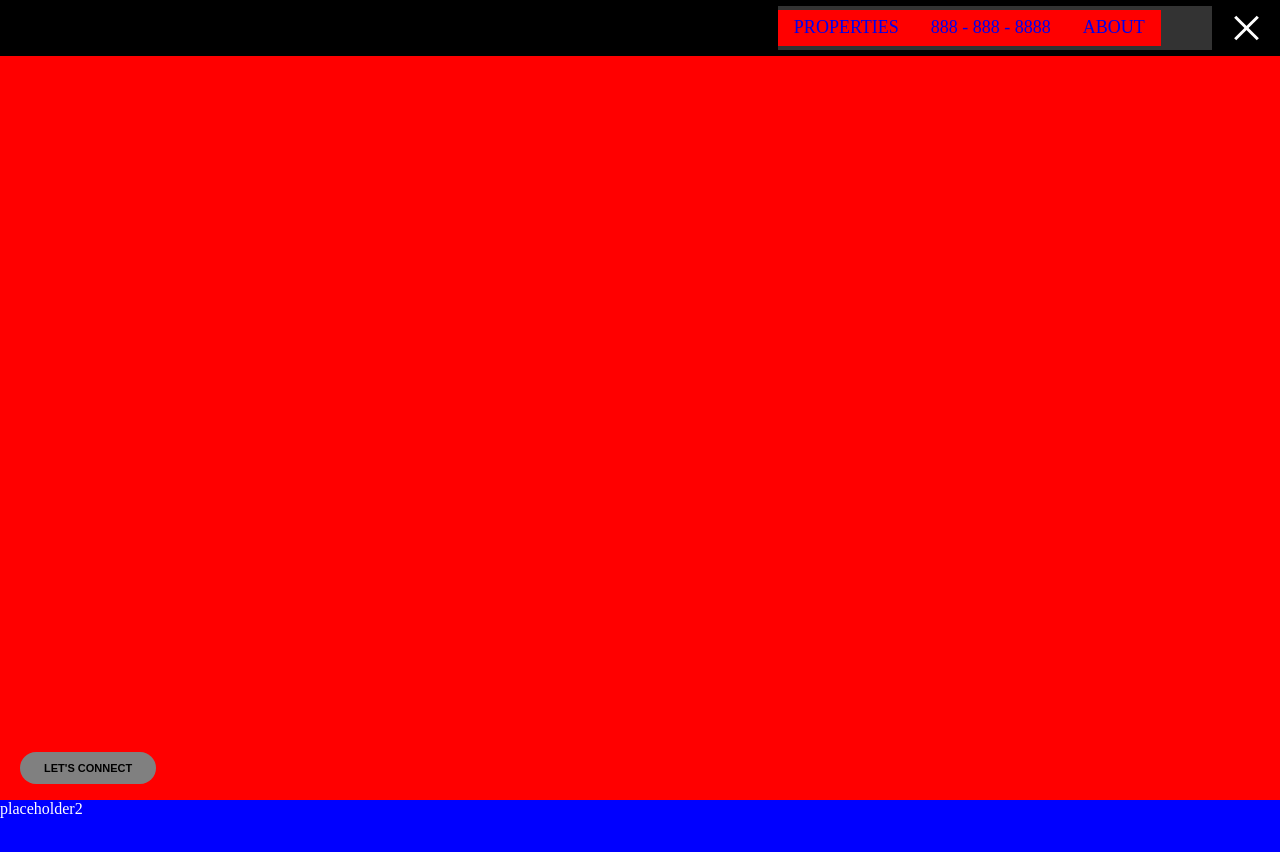
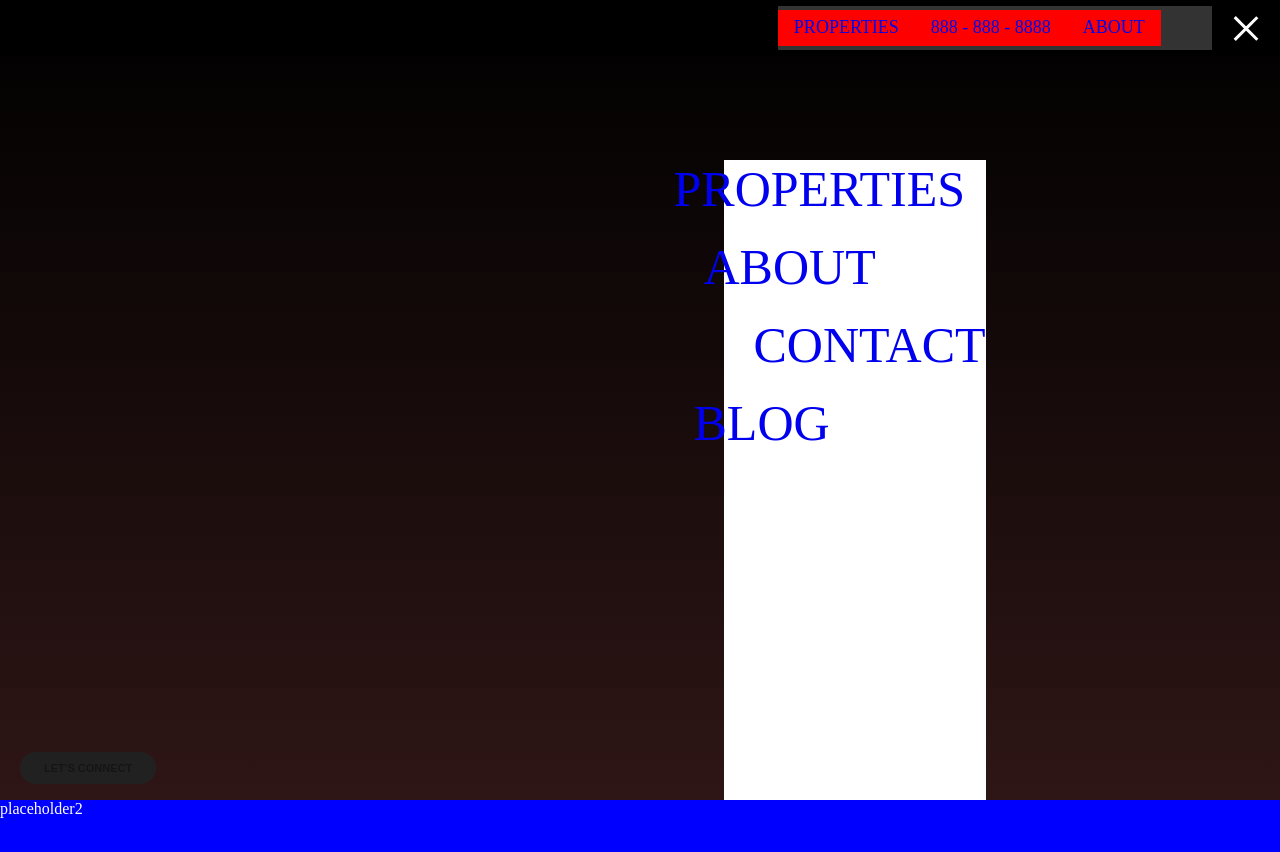
Before and after one commit to Protocythr/Realestate-Website, a React (Vite) app: page / in a window 1280 px wide. Both pictures are taken after a click on the button 1246 px from the left and 28 px from the top of the page. Shown: the top 852 px of the page. Built offline with nearby package versions, Linux system fonts and the light colour scheme.

Commit message:
created overlay menu and menu items

```diff
--- a/src/App.jsx
+++ b/src/App.jsx
@@ -1,18 +1,28 @@
 import { ConnectButton } from "./ConnectButton"
 import { Frontpage } from "./Frontpage"
 import { Navbar } from "./Navbar"
+import { useState } from "react"
+import { Overlay } from "./Overlay"
+import './Overlay.css'
 import './ContentStyles.css'
 import './UIElements.css'
 
 function App() {
 
+  const [showOverlay, setShowOverlay] = useState(false);
+
+  function toggleOverlay() {
+    setShowOverlay(prev => !prev);
+  }
+
   return (
     <>
       <Frontpage/>
-      <Navbar/>
       <ConnectButton/>
+      <Overlay visible={showOverlay} />
+      <Navbar toggleOverlay={toggleOverlay}/>
     </>
-  )
+  );
 }
 
 export default App
--- a/src/NavbarElement.jsx
+++ b/src/LinkedElement.jsx
@@ -1,4 +1,4 @@
-export function NavbarElement({ txtColor, txt, link }) {
+export function LinkedElement({ txtColor, txt, link }) {
     return (
       <li className="nbe" style={{ color: txtColor }}>
         <a href={link} className="nbe-link">
--- /dev/null
+++ b/src/Menu.jsx
@@ -0,0 +1,20 @@
+import { MenuItem } from './MenuItem'
+
+export function Menu(){
+    return(
+        <ul className="menu">
+            <li className="menu-item one">
+                <MenuItem txtColor="white" txt="PROPERTIES" link="./placeholder" />
+            </li>
+            <li className="menu-item two">
+                <MenuItem txtColor="white" txt="ABOUT" link="./placeholder" />
+            </li>
+            <li className="menu-item three">
+                <MenuItem txtColor="white" txt="CONTACT" link="./placeholder" />
+            </li>
+            <li className="menu-item four">
+                <MenuItem txtColor="white" txt="BLOG" link="./placeholder" />
+            </li>
+        </ul>
+    )
+}
--- a/src/MenuBtn.jsx
+++ b/src/MenuBtn.jsx
@@ -1,10 +1,14 @@
 import { useState } from 'react'
-import Hamburger from 'hamburger-react'
+import { Sling as Hamburger } from 'hamburger-react'
 
-export function MenuBtn() {
+export function MenuBtn({toggleOverlay}) {
   const [isOpen, setOpen] = useState(false)
 
   return (
-    <Hamburger toggled={isOpen} toggle={setOpen} color='white'/>
+    <Hamburger
+    toggled={isOpen}
+    toggle={setOpen}
+    onToggle={() => toggleOverlay()}
+    color='white'/>
   )
 }
--- /dev/null
+++ b/src/MenuItem.jsx
@@ -0,0 +1,9 @@
+export function MenuItem({ txtColor, txt, link }) {
+    return (
+      <li style={{ color: txtColor }}>
+        <a href={link} className="mi-link">
+          {txt}
+        </a>
+      </li>
+    )
+  }
--- a/src/Navbar.jsx
+++ b/src/Navbar.jsx
@@ -1,15 +1,15 @@
 import { MenuBtn } from "./MenuBtn"
-import { NavbarElement } from "./NavbarElement"
+import { LinkedElement } from "./LinkedElement"
 
-export function Navbar(){
+export function Navbar({toggleOverlay}){
     return (
         <div className="nb">
             <ul className="linkList">
-                <NavbarElement txtColor={"white"} txt={"PROPERTIES"} link={"./placeholder"}/>
-                <NavbarElement txtColor={"white"} txt={"888 - 888 - 8888"} link={"./placeholder"}/>
-                <NavbarElement txtColor={"white"} txt={"ABOUT"} link={"./placeholder"}/>
+                <LinkedElement txtColor={"white"} txt={"PROPERTIES"} link={"./placeholder"}/>
+                <LinkedElement txtColor={"white"} txt={"888 - 888 - 8888"} link={"./placeholder"}/>
+                <LinkedElement txtColor={"white"} txt={"ABOUT"} link={"./placeholder"}/>
             </ul>
-            <MenuBtn/>
+            <MenuBtn toggleOverlay={toggleOverlay}/>
         </div>
     )
 }
--- /dev/null
+++ b/src/Overlay.css
@@ -0,0 +1,71 @@
+.overlay {
+    position: fixed;
+    top: 0;
+    left: 0;
+    width: 100vw;
+    height: 100vh;
+    background: linear-gradient(rgba(0, 0, 0, 1), rgba(24, 24, 24, 0.9));
+    display: flex;
+    /* Align content to the right */
+    justify-content: flex-end;
+    z-index: 100;
+    opacity: 0;
+    pointer-events: none;
+    transition: opacity 0.2s ease-in-out;
+}
+
+.overlay.visible {
+    opacity: 1;
+    pointer-events: auto;
+}
+
+.overlay-content {
+    background: white;
+    color: black;
+    margin-right: 23vw;
+    margin-top: 20vh;
+}
+
+.overlay-content ul {
+    margin: 0;
+    padding: 0;
+    list-style: none;
+}
+
+.overlay-content ul li {
+    margin: 0;
+    padding: 0;
+    text-decoration: none;
+    font-size: 50px;
+}
+
+.menu {
+    list-style: none;
+    display: flex;
+    flex-direction: column;
+    /* vertical list */
+    padding: 0;
+    margin: 0;
+}
+
+.menu-item.one {
+    margin-bottom: 20px;
+    margin-left: -50px;
+}
+
+.menu-item.two {
+    margin-bottom: 20px;
+    margin-left: -20px;
+}
+
+.menu-item.three {
+    margin-bottom: 20px;
+    margin-left: 30px;
+}
+
+.menu-item.four {
+    margin-left: -30px; }
+
+.menu-item a{
+    text-decoration: none;
+}
--- /dev/null
+++ b/src/Overlay.jsx
@@ -0,0 +1,11 @@
+import { Menu } from './Menu'
+
+export function Overlay({ visible }) {
+    return (
+      <div className={`overlay ${visible ? 'visible' : ''}`} >
+        <div className="overlay-content">
+          <Menu/>
+        </div>
+      </div>
+    );
+  }
```
